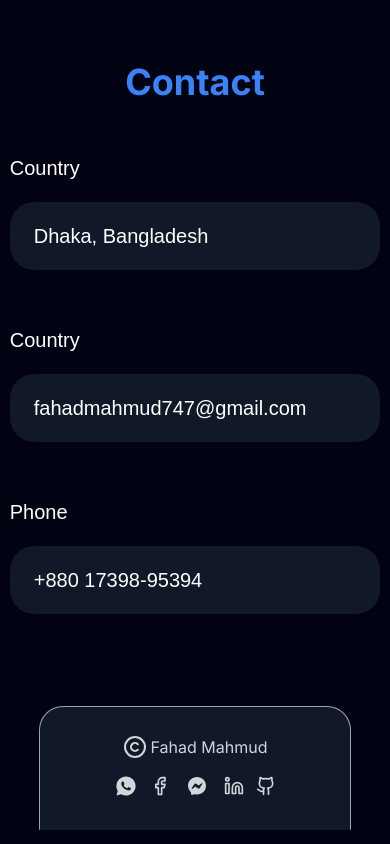
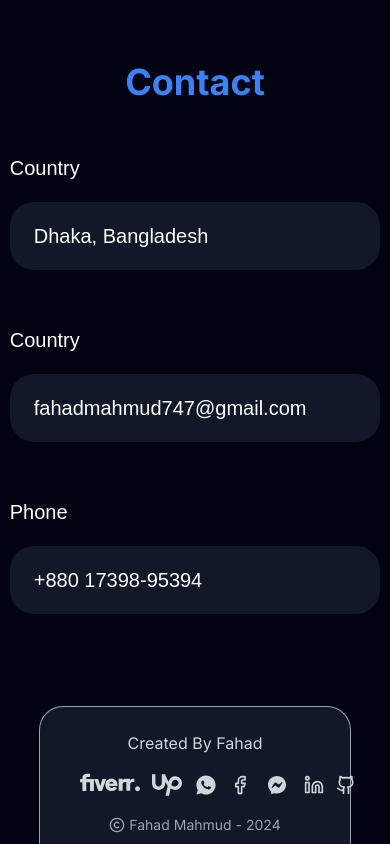
Before and after one commit to PaglaGamer0508/personal-portfolio, a Next.js app: page / in a window 390 px wide. Shown: the part 4634-5478 px from the top of the page. Built offline with nearby package versions, Linux system fonts and the light colour scheme; a web font is replaced by a local one.

Commit message:
footer styled fixed and added

```diff
--- a/src/components/Footer.tsx
+++ b/src/components/Footer.tsx
@@ -6,20 +6,58 @@ import { Icons } from "./Icons";
 interface FooterProps {}
 
 const Footer: React.FC<FooterProps> = ({}) => {
-  const [isMessaengerIconHover, setisMessaengerIconHover] = useState(false);
-  const [isWhatsAppIconHover, setisWhatsAppIconHover] = useState(false);
+  const [isMessengerIconHover, setIsMessengerIconHover] = useState(false);
+  const [isWhatsAppIconHover, setIsWhatsAppIconHover] = useState(false);
+  const [isFiverrIconHover, setIsFiverrIconHover] = useState(false);
+  const [isUpWorkIconHover, setisUpWorkIconHover] = useState(false);
 
   return (
     <div className="mt-16">
-      <div className="md:flex items-center justify-between bg-gray-900 rounded-t-3xl border border-gray-400 border-b-transparent w-[80%] mx-auto px-10 py-7">
-        <div className="flex items-center justify-center md:justify-start gap-x-1 text-gray-300">
-          <Copyright />
-          <p>Fahad Mahmud</p>
-        </div>
-        <div className="flex items-center gap-x-3 w-fit text-gray-300 mt-3 md:mt-0 mx-auto">
+      <div className="bg-gray-900 rounded-t-3xl border border-gray-400 border-b-transparent w-[80%] mx-auto px-10 pt-6 pb-2">
+        <div className="md:flex items-center justify-between">
+          <p className="text-center md:text-left text-gray-300">
+            Created By Fahad
+          </p>
+          <div className="flex items-center gap-x-3 w-fit text-gray-300">
             <Link
-            onMouseEnter={() => setisWhatsAppIconHover(true)}
-            onMouseLeave={() => setisWhatsAppIconHover(false)}
+              onMouseEnter={() => setIsFiverrIconHover(true)}
+              onMouseLeave={() => setIsFiverrIconHover(false)}
+              target="_blank"
+              href={""}
+            >
+              <svg
+                xmlns="http://www.w3.org/2000/svg"
+                x="0px"
+                y="0px"
+                width="60"
+                height="60"
+                fill={isFiverrIconHover ? "#3b82f6" : "#d1d6db"}
+                viewBox="0 0 50 50"
+              >
+                <path d="M41.86 21.321v-1.539h-2.919l-1.283-.022c-1.097 0-1.847.722-2.141 1.561v-1.539h-3.269v9.979h3.269v-2.14-3.312c0-.995.806-1.801 1.801-1.801h1.274v7.253h3.269v-2.14-3.312c0-.995.806-1.801 1.801-1.801h1.623v-2.726l-1.283-.022C42.905 19.759 42.156 20.482 41.86 21.321zM18.597 19.991L16.843 25.758 15.089 19.991 11.82 19.991 15.371 29.97 15.562 29.97 18.124 29.97 18.315 29.97 21.866 19.991zM5.239 19.991v-.665c0-.583.472-1.055 1.055-1.055h2.064v-2.737H5.523c-1.962 0-3.553 1.591-3.553 3.553v.905H.059v2.645h1.911v7.334H5.24v-7.334h3.118v7.334h3.269v-7.334-2.645H8.358 5.239zM26.398 19.857H26c-2.678 0-4.849 2.171-4.849 4.849v.548c0 2.678 2.171 4.849 4.849 4.849h.885c1.834 0 3.403-1.132 4.048-2.735l-2.884-.842c0 0-.345.988-1.548.988-1.358 0-2.077-.744-2.172-1.586h-.001v-.005c-.007-.061-.01-.123-.01-.185h3.688 3.242v-1.032C31.248 22.028 29.077 19.857 26.398 19.857zM24.322 23.814c.039-.897.777-1.613 1.684-1.613h.312c.907 0 1.645.716 1.684 1.613H24.322zM47.932 26.136c-1.123 0-2.033.91-2.033 2.033s.91 2.033 2.033 2.033c1.123 0 2.033-.91 2.033-2.033C49.964 27.046 49.055 26.136 47.932 26.136z"></path>
+              </svg>
+            </Link>
+
+            <Link
+              onMouseEnter={() => setisUpWorkIconHover(true)}
+              onMouseLeave={() => setisUpWorkIconHover(false)}
+              target="_blank"
+              href={""}
+            >
+              <svg
+                fill={isUpWorkIconHover ? "#3b82f6" : "#d1d6db"}
+                width="30px"
+                height="30px"
+                viewBox="0 0 32 32"
+                xmlns="http://www.w3.org/2000/svg"
+              >
+                <path d="M24.75 17.542c-1.469 0-2.849-0.62-4.099-1.635l0.302-1.432 0.010-0.057c0.276-1.521 1.13-4.078 3.786-4.078 1.99 0 3.604 1.615 3.604 3.604 0 1.984-1.615 3.599-3.604 3.599zM24.75 6.693c-3.385 0-6.016 2.198-7.083 5.818-1.625-2.443-2.865-5.38-3.583-7.854h-3.646v9.484c-0.005 1.875-1.521 3.391-3.396 3.396-1.875-0.005-3.391-1.526-3.396-3.396v-9.484h-3.646v9.484c0 3.885 3.161 7.068 7.042 7.068 3.885 0 7.042-3.182 7.042-7.068v-1.589c0.708 1.474 1.578 2.974 2.635 4.297l-2.234 10.495h3.729l1.62-7.615c1.417 0.906 3.047 1.479 4.917 1.479 4 0 7.25-3.271 7.25-7.266 0-4-3.25-7.25-7.25-7.25z" />
+              </svg>
+            </Link>
+
+            <Link
+              onMouseEnter={() => setIsWhatsAppIconHover(true)}
+              onMouseLeave={() => setIsWhatsAppIconHover(false)}
               target="_blank"
               href={"https://wa.me/+8801739895394"}
             >
@@ -29,6 +67,7 @@ const Footer: React.FC<FooterProps> = ({}) => {
                 fill={isWhatsAppIconHover ? "#3b82f6" : "#d1d6db"}
               />
             </Link>
+
             <Link
               target="_blank"
               href={"https://www.facebook.com/fahad.mahmud.16547008"}
@@ -37,15 +76,15 @@ const Footer: React.FC<FooterProps> = ({}) => {
             </Link>
 
             <Link
-            onMouseEnter={() => setisMessaengerIconHover(true)}
-            onMouseLeave={() => setisMessaengerIconHover(false)}
+              onMouseEnter={() => setIsMessengerIconHover(true)}
+              onMouseLeave={() => setIsMessengerIconHover(false)}
               target="_blank"
               href={"https://m.me/fahad.mahmud.16547008"}
             >
               <Icons.messengerIcon
                 width={30}
                 height={30}
-              fill={isMessaengerIconHover ? "#3b82f6" : "#d1d6db"}
+                fill={isMessengerIconHover ? "#3b82f6" : "#d1d6db"}
               />
             </Link>
 
@@ -61,6 +100,11 @@ const Footer: React.FC<FooterProps> = ({}) => {
             </Link>
           </div>
         </div>
+        <div className="flex items-center justify-center gap-x-1 text-gray-400">
+          <Copyright className="w-4 h-4" />
+          <p className="text-sm">Fahad Mahmud - 2024</p>
+        </div>
+      </div>
     </div>
   );
 };
```
Lines whose indentation alone changed are shown as unchanged.
